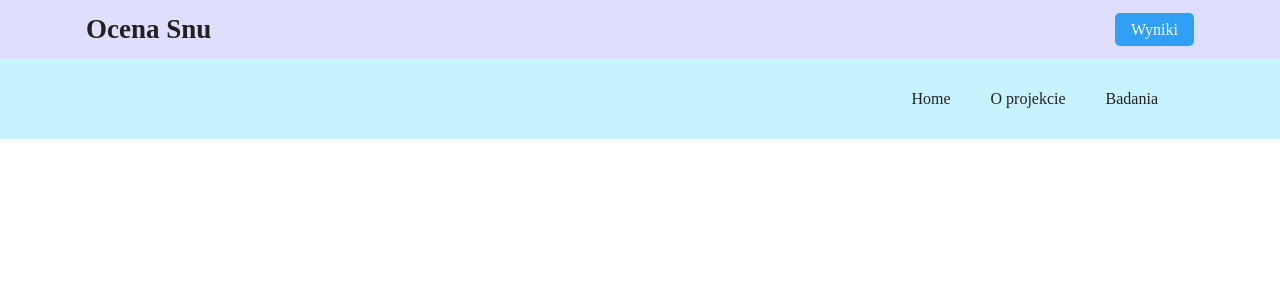
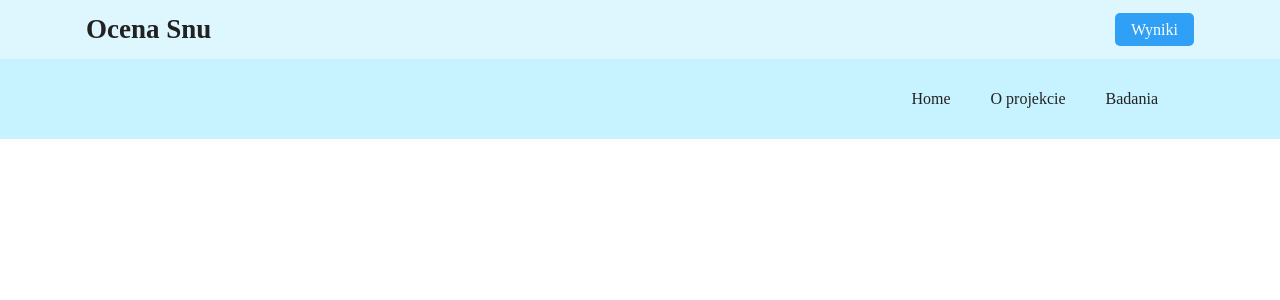
Before and after one commit to MichWozPol/Sleep_Disorders_Assessment, a Flask app: template templates/base.html in a window 1280 px wide. Shown: the top 300 px of the page. Run offline with Flask 2, Linux system fonts and the light colour scheme; the template is opened without the code that fills it, so the values that code supplies are empty; parts of the project's set-up code (start-up, migrations or seed data) failed here and were passed over; some libraries are stand-ins or nearby versions.

Commit message:
correct top nav color

```diff
--- a/static/header-10.css
+++ b/static/header-10.css
@@ -11,7 +11,7 @@
 
 .site-header__top
 {
-  background-color: #e0deff;
+  background-color: #def7ff;
 }
 
 .site-header__top ul
```
